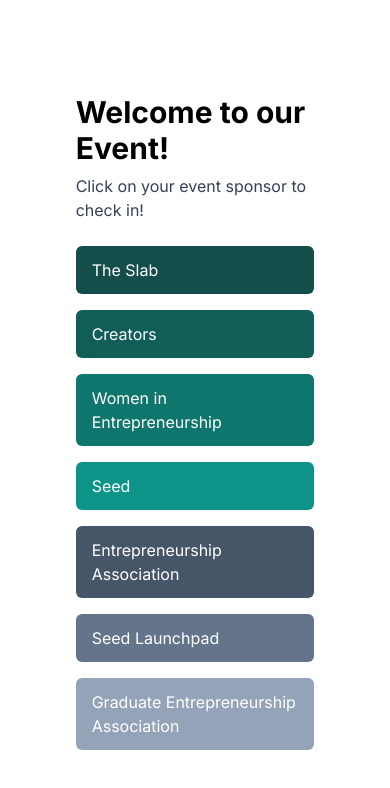
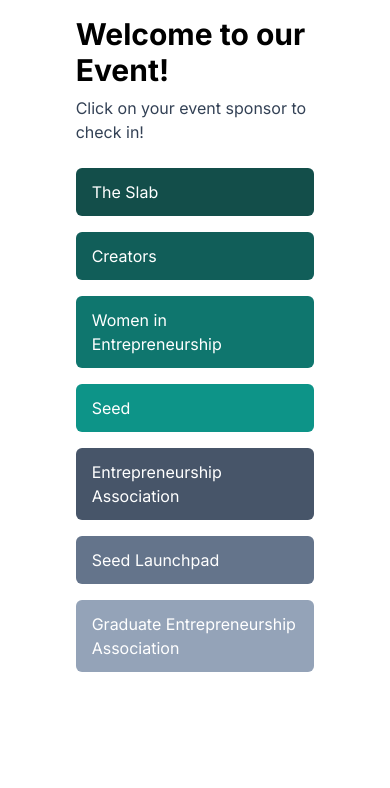
Before and after one commit to byucet/attendance-app, a Next.js app: page / in a window 390 px wide. Shown: the top 788 px of the page. Built offline with nearby package versions, Linux system fonts and the light colour scheme.

Commit message:
Mobile fix

```diff
--- a/app/components/Form.jsx
+++ b/app/components/Form.jsx
@@ -60,6 +60,7 @@ export default function Form({ orgID, orgName }) {
 
   return (
     <>
+      <div className="h-full flex flex-col justify-center items-center">
         <h1 className="text-3xl font-bold">{orgName} Event!</h1>
         <div className="text-info my-4">
           Thanks for joining us! Please enter your information below.
@@ -99,6 +100,7 @@ export default function Form({ orgID, orgName }) {
             to continue!
           </div>
         </div>
+      </div>
     </>
   );
 }
--- a/app/layout.jsx
+++ b/app/layout.jsx
@@ -7,9 +7,7 @@ export default function RootLayout({ children }) {
   return (
     <html lang="en">
       <body className={`${inter.className}`}>
-        <div className="flex flex-col h-screen justify-center md:justify-center items-center p-4 md:p-10">
-          {children}
-        </div>
+        <div className="h-screen  p-4 md:p-10">{children}</div>
       </body>
     </html>
   );
--- a/app/page.jsx
+++ b/app/page.jsx
@@ -4,6 +4,7 @@ import prisma from "./lib/db";
 export default function Home() {
   return (
     <>
+      <div className="h-full flex flex-col justify-start md:justify-center items-center">
         <h1 className="text-3xl font-bold w-2/3">Welcome to our Event!</h1>
         <span className="text-slate-700 py-2 w-2/3">
           Click on your event sponsor to check in!
@@ -53,6 +54,7 @@ export default function Home() {
             Graduate Entrepreneurship Association
           </Link>
         </div>
+      </div>
     </>
   );
 }
--- a/app/program/[id]/signup/page.jsx
+++ b/app/program/[id]/signup/page.jsx
@@ -8,6 +8,7 @@ export default function Page({ params }) {
 
   return (
     <>
+      <div className="h-full flex flex-col justify-center items-center">
         <h1 className="text-3xl font-bold"> Register!</h1>
         <div className="text-info my-4">
           Thanks for joining us! Please enter your information below.
@@ -56,6 +57,7 @@ export default function Page({ params }) {
             </Link>{" "}
           </form>
         </div>
+      </div>
     </>
   );
 }
```
Lines whose indentation alone changed are shown as unchanged.
